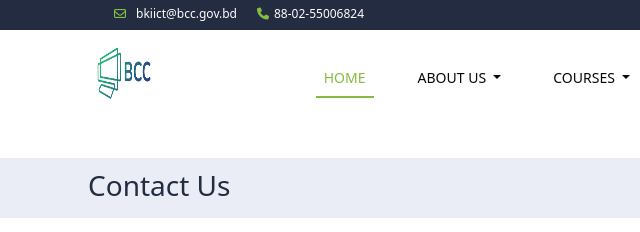
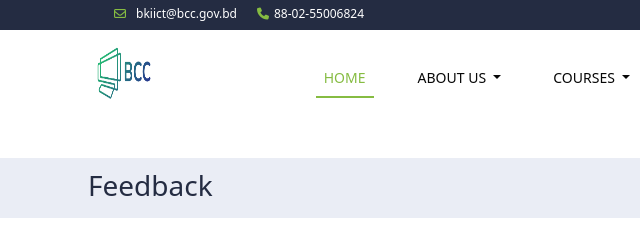
Before and after one commit to nilufar-easmin/BKIICT-home-page, a plain HTML site: page Feedback.html in a window 1280 px wide. Shown: the top 232 px of the page, 0-640 px from the left. Drawn offline with nearby package versions, Linux system fonts and the light colour scheme.

Commit message:
2nd commit

```diff
--- a/Feedback.html
+++ b/Feedback.html
@@ -103,7 +103,7 @@
     <main class="mt-5">
         <div class="Welcome">
             <div class="container">
-                <h1>Contact Us</h1>
+                <div> <h1>Feedback</h1></div>
 
             </div>
         </div>
--- a/style.css
+++ b/style.css
@@ -511,6 +511,9 @@ fieldset{
 	width: 100%;
 	height: 590px;
 }
+.ace-icon{
+
+}
 .feedback1 {
 	width: 100%;
 	background-color: #F5F5F5;
```
